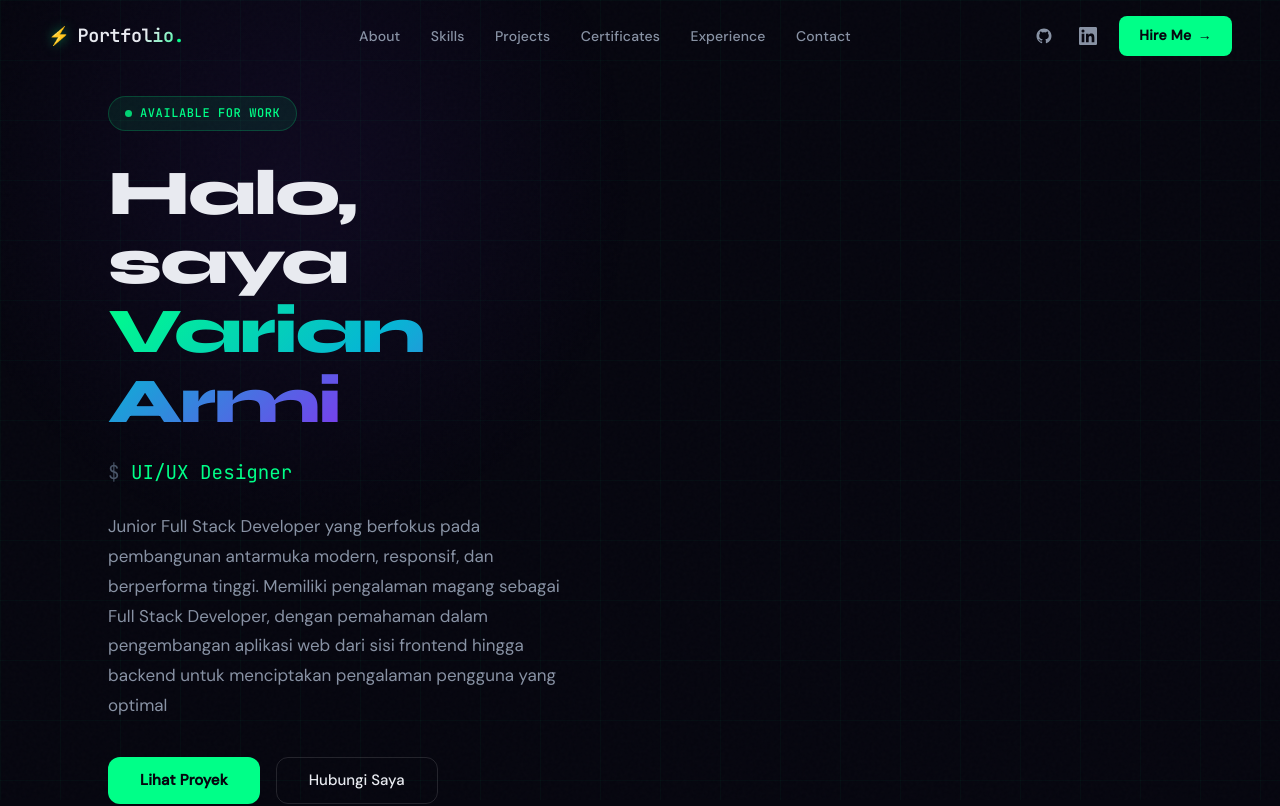
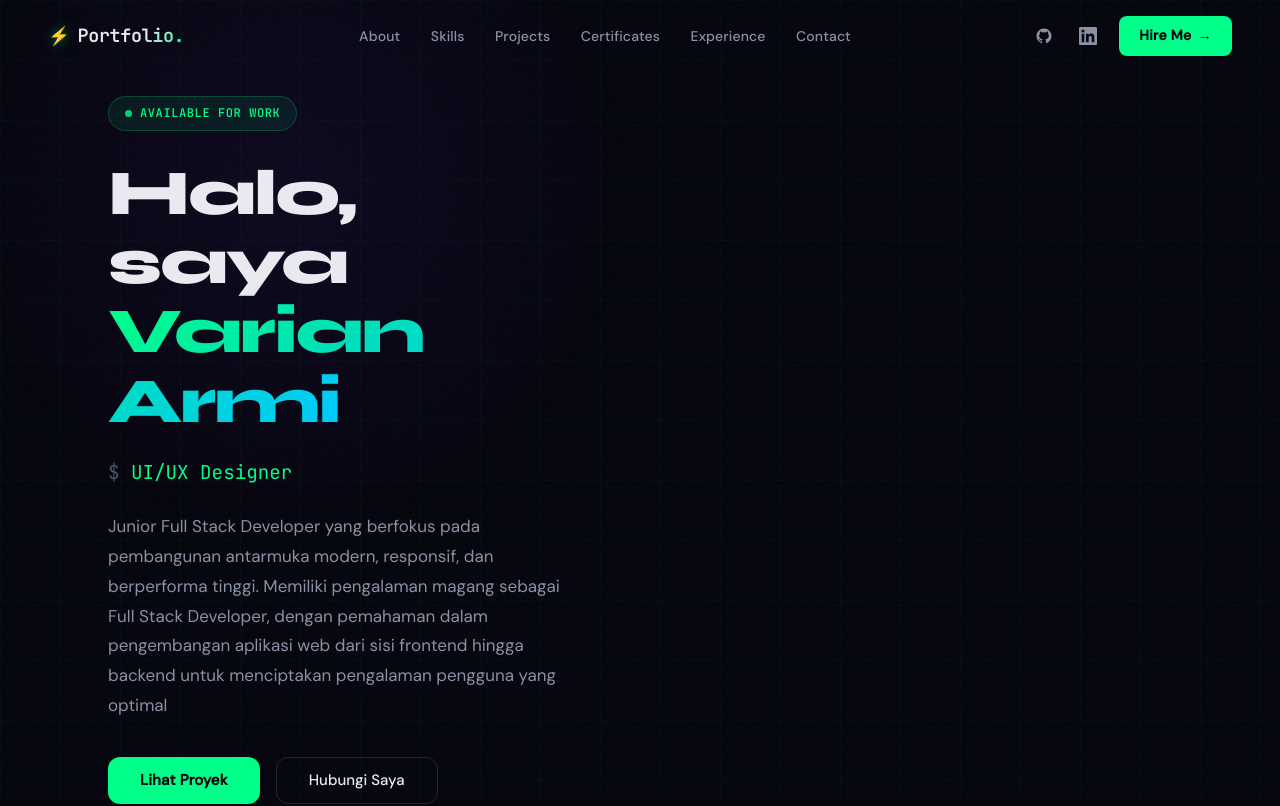
Before and after one commit to Armi88/portofolio1, a React (Vite) app: page / in a window 1280 px wide. Shown: the top 806 px of the page. Built offline with nearby package versions, Linux system fonts and the light colour scheme.

Commit message:
update warna dan footer

```diff
--- a/src/App.css
+++ b/src/App.css
@@ -333,7 +333,7 @@ body {
 }
 
 .name-gradient {
-  background: linear-gradient(135deg, var(--accent-green) 0%, var(--accent-cyan) 50%, var(--accent-purple) 100%);
+  background: linear-gradient(135deg, #00ff88 0%, #00e0b8 45%, #00c8ff 100%);
   -webkit-background-clip: text;
   -webkit-text-fill-color: transparent;
   background-clip: text;
```
